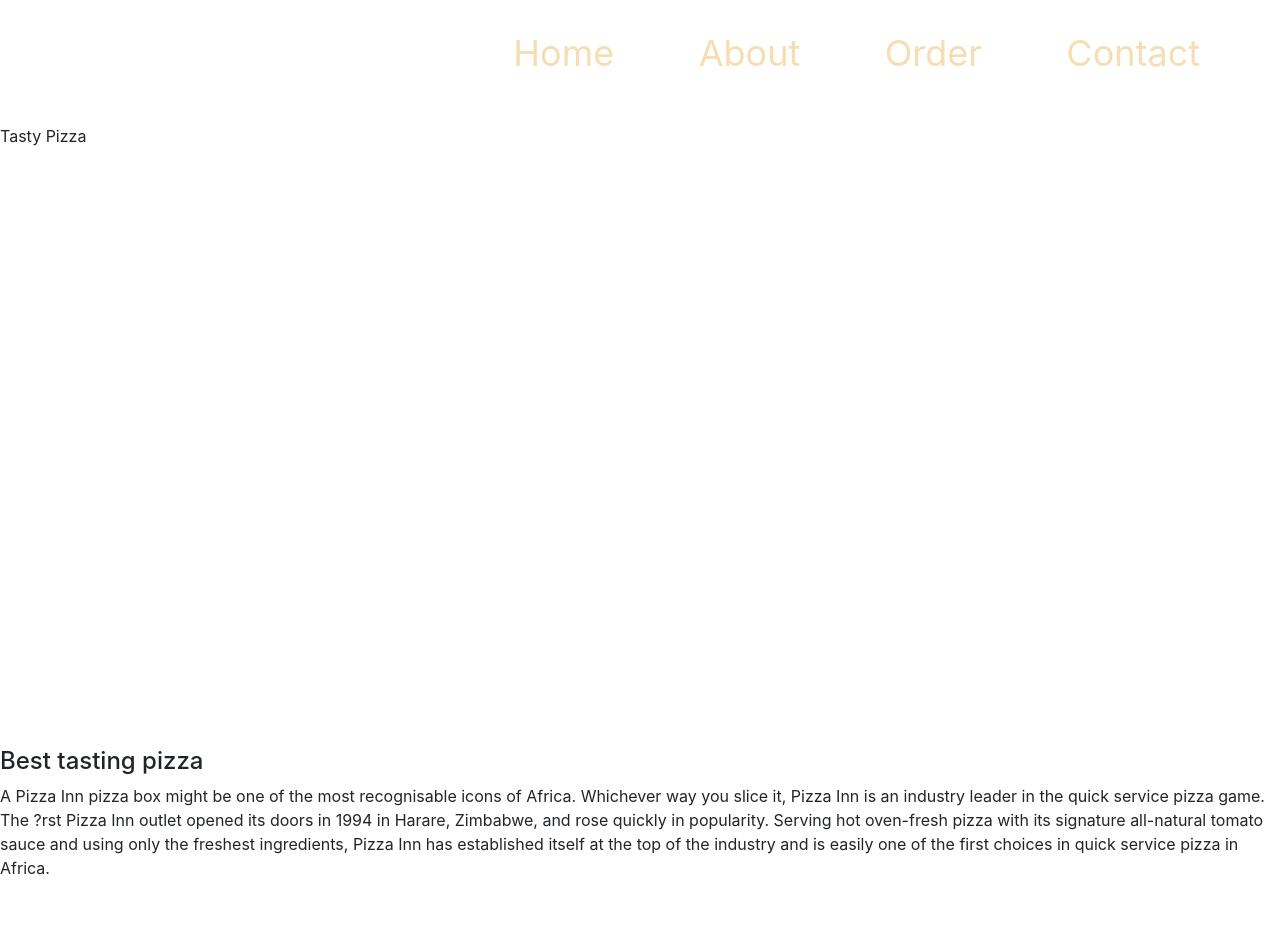
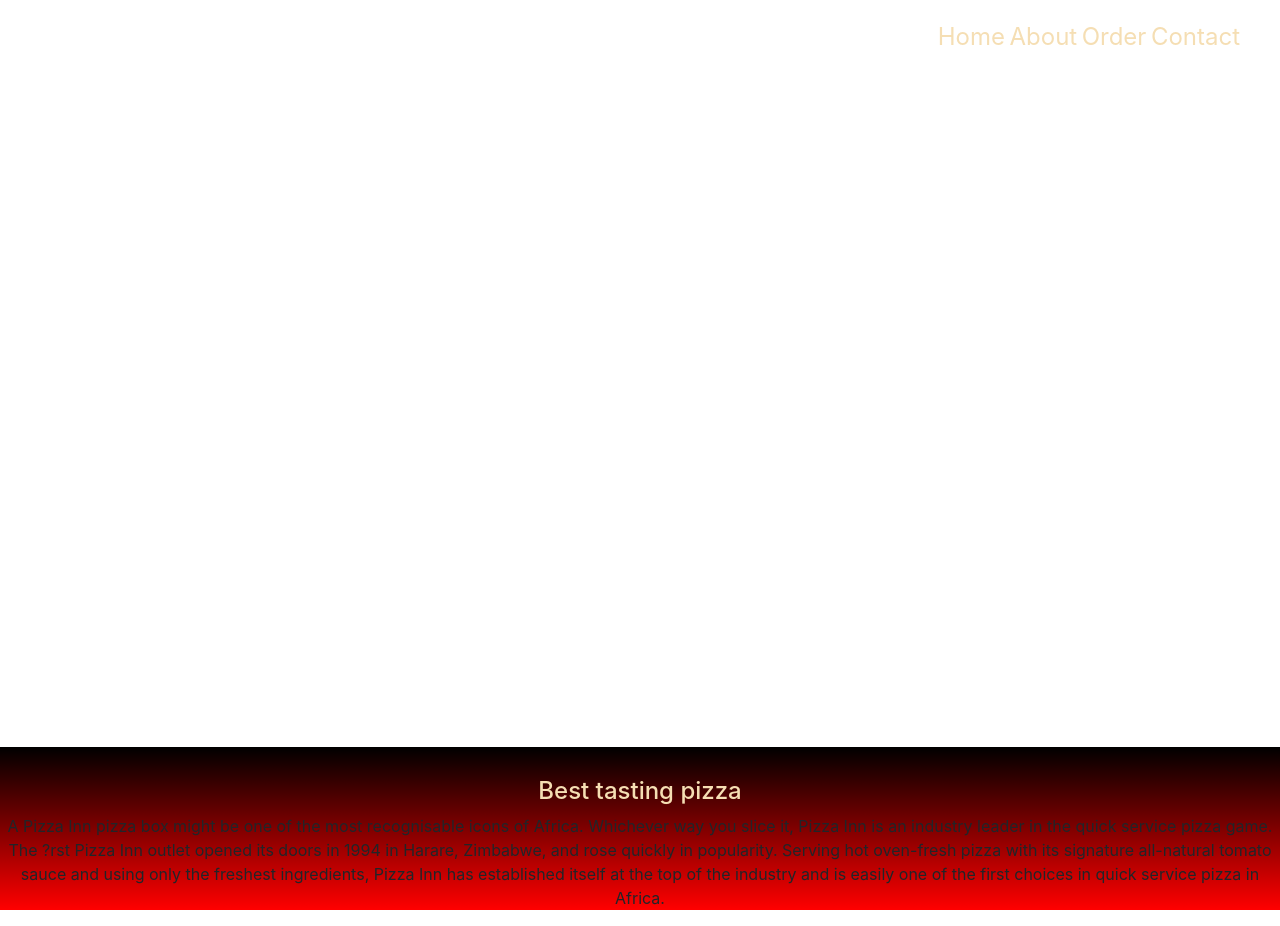
Before and after one commit to Blackscure/Moringa_week4_project, a plain HTML site: page index.html in a window 1280 px wide. Shown: the part 53-979 px from the top of the page. Before the commit the page ends 949 px from the top, so only its background shows below. Drawn offline with nearby package versions, Linux system fonts and the light colour scheme; a web font is replaced by a local one.

Commit message:
about us section backgroung gradient  added

```diff
--- a/css/style.css
+++ b/css/style.css
@@ -35,13 +35,12 @@ nav.black ul {
 
 nav ul li {
     display: inline-block;
-    padding: 16px 40px;;
 }
 
 nav ul li a {
     text-decoration: none;
     color: wheat;
-    font-size: 36px;
+    font-size: 24px;
 }
 
 /**********logo*********/
@@ -57,6 +56,26 @@ header {
     height: 100vh;
     background: url(../images/dol.jpg) no-repeat 50% 50%;
     background-size: cover;
+    background-attachment: fixed;
+}
+
+#text1{
+    font-size: 57px;
+    color:#fff;
+    text-align: center;
+    padding-top: 47px;
+    font-family: 'Trade Winds', ;
+}
+
+/*******About Us*****/
+#about{
+    padding-top: 30px;
+    text-align: center;
+    background: linear-gradient(black ,red);
+}
+
+#about h4{
+    color: wheat;;
 }
 
 /*
```
